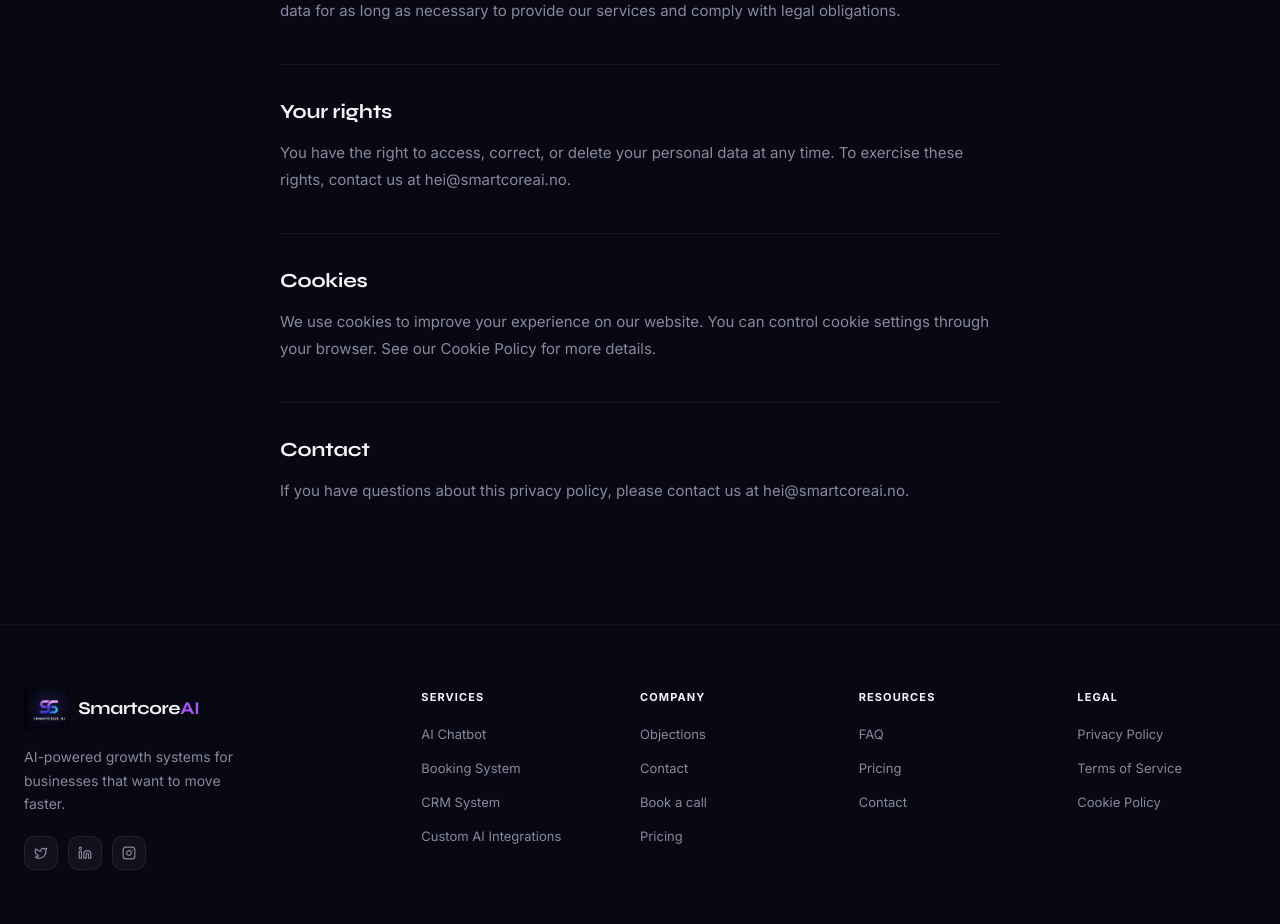
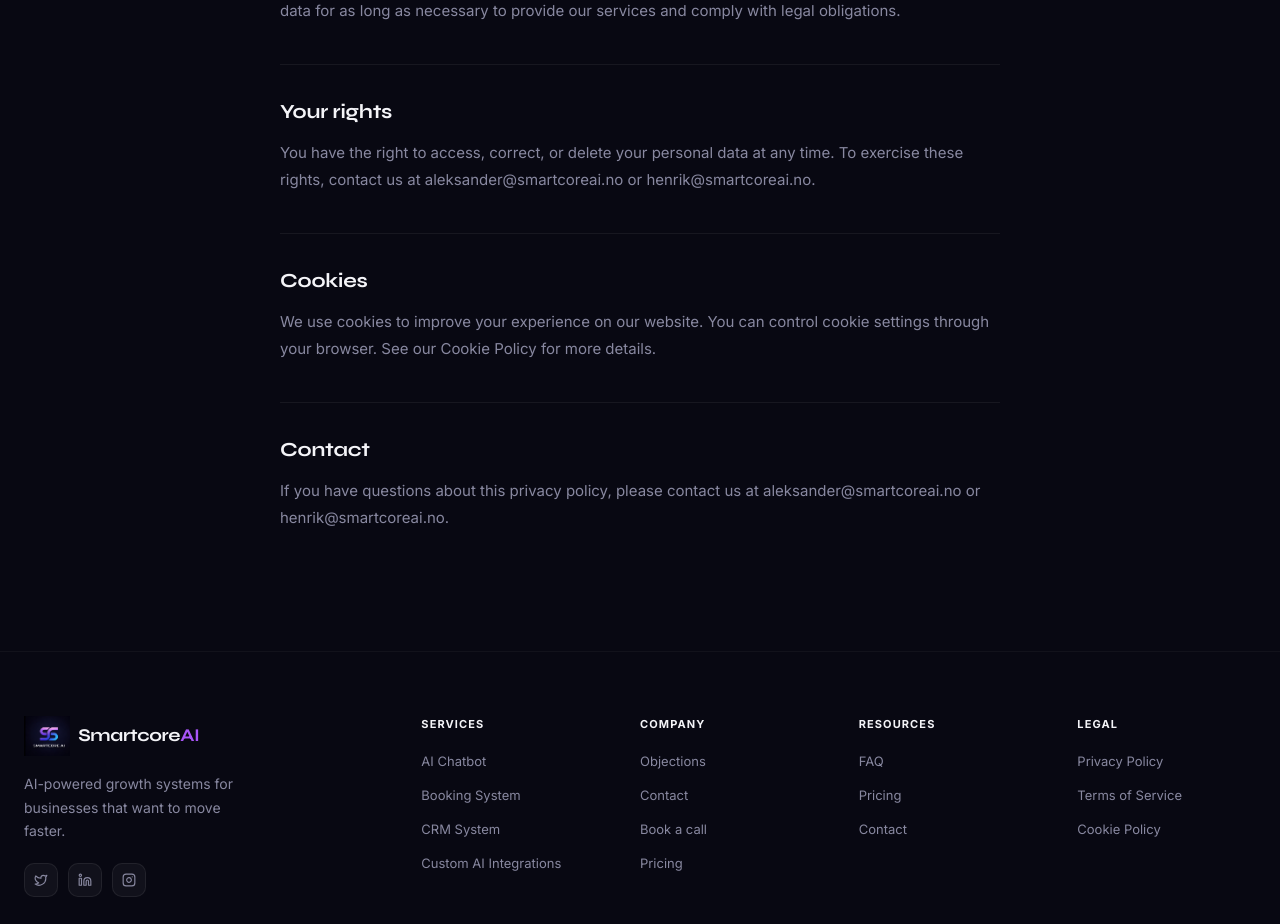
Before and after one commit to Smartcoreai/Smartcoreaimain, a Next.js app: page /privacy in a window 1280 px wide. Shown: the part 880-1804 px from the top of the page. Built offline with nearby package versions, Linux system fonts and the light colour scheme.

Commit message:
fix: update emails, fix legal links, add founding banner with 5 spots

```diff
--- a/app/cookies/page.tsx
+++ b/app/cookies/page.tsx
@@ -27,7 +27,7 @@ export default function CookiesPage() {
               { title: "Language preference", body: "We store your language selection (English or Norwegian) in your browser's localStorage so it persists across visits. This is not a cookie but serves a similar purpose." },
               { title: "Third-party cookies", body: "Calendly (our booking tool) and Stripe (our payment processor) may set their own cookies when you interact with their embedded services. Please refer to their respective privacy policies." },
               { title: "Managing cookies", body: "You can control and delete cookies through your browser settings. Disabling cookies may affect some functionality of the site." },
-              { title: "Contact", body: "Questions about our cookie use? Contact us at hei@smartcoreai.no." },
+              { title: "Contact", body: "Questions about our cookie use? Contact us at aleksander@smartcoreai.no or henrik@smartcoreai.no." },
             ].map(({ title, body }) => (
               <div key={title} style={{ borderTop: "1px solid rgba(255,255,255,0.06)", paddingTop: 32 }}>
                 <h2 style={{ fontFamily: "Syne, sans-serif", fontWeight: 700, fontSize: 20, color: "#f4f4f8", marginBottom: 12, letterSpacing: "-0.01em" }}>{title}</h2>
--- a/app/page.tsx
+++ b/app/page.tsx
@@ -1,5 +1,6 @@
 // updated
 import Navbar from "@/components/Navbar";
+import FoundingBanner from "@/components/FoundingBanner";
 import Hero from "@/components/Hero";
 import Ticker from "@/components/Ticker";
 import Services from "@/components/Services";
@@ -14,6 +15,7 @@ import ScrollReveal from "@/components/ScrollReveal";
 export default function HomePage() {
   return (
     <>
+      <FoundingBanner />
       <Navbar />
       <main>
         <Hero />
--- a/app/privacy/page.tsx
+++ b/app/privacy/page.tsx
@@ -25,9 +25,9 @@ export default function PrivacyPage() {
               { title: "What we collect", body: "We collect information you provide directly to us, such as your name, email address, phone number, and business name when you fill out our contact form. We also collect usage data and analytics to improve our services." },
               { title: "How we use your data", body: "We use the information we collect to respond to your inquiries, provide our services, send relevant communications, and improve our platform. We do not sell your personal data to third parties." },
               { title: "Data storage", body: "Your data is stored securely on our servers and in our CRM system (GoHighLevel). We retain your data for as long as necessary to provide our services and comply with legal obligations." },
-              { title: "Your rights", body: "You have the right to access, correct, or delete your personal data at any time. To exercise these rights, contact us at hei@smartcoreai.no." },
+              { title: "Your rights", body: "You have the right to access, correct, or delete your personal data at any time. To exercise these rights, contact us at aleksander@smartcoreai.no or henrik@smartcoreai.no." },
               { title: "Cookies", body: "We use cookies to improve your experience on our website. You can control cookie settings through your browser. See our Cookie Policy for more details." },
-              { title: "Contact", body: "If you have questions about this privacy policy, please contact us at hei@smartcoreai.no." },
+              { title: "Contact", body: "If you have questions about this privacy policy, please contact us at aleksander@smartcoreai.no or henrik@smartcoreai.no." },
             ].map(({ title, body }) => (
               <div key={title} style={{ borderTop: "1px solid rgba(255,255,255,0.06)", paddingTop: 32 }}>
                 <h2 style={{ fontFamily: "Syne, sans-serif", fontWeight: 700, fontSize: 20, color: "#f4f4f8", marginBottom: 12, letterSpacing: "-0.01em" }}>{title}</h2>
--- a/app/terms/page.tsx
+++ b/app/terms/page.tsx
@@ -27,7 +27,7 @@ export default function TermsPage() {
               { title: "Payment", body: "Services are billed monthly. All prices are in EUR. You may cancel at any time. Refunds are available within 14 days of purchase if you are not satisfied." },
               { title: "Intellectual property", body: "All AI systems, code, and deliverables built by SmartcoreAI for your business are yours upon full payment. We retain the right to use anonymized case studies for marketing purposes unless agreed otherwise." },
               { title: "Limitation of liability", body: "SmartcoreAI is not liable for indirect, incidental, or consequential damages arising from use of our services. Our total liability is limited to the amount paid in the preceding 3 months." },
-              { title: "Contact", body: "Questions about these terms? Contact us at hei@smartcoreai.no." },
+              { title: "Contact", body: "Questions about these terms? Contact us at aleksander@smartcoreai.no or henrik@smartcoreai.no." },
             ].map(({ title, body }) => (
               <div key={title} style={{ borderTop: "1px solid rgba(255,255,255,0.06)", paddingTop: 32 }}>
                 <h2 style={{ fontFamily: "Syne, sans-serif", fontWeight: 700, fontSize: 20, color: "#f4f4f8", marginBottom: 12, letterSpacing: "-0.01em" }}>{title}</h2>
--- a/components/ContactSection.tsx
+++ b/components/ContactSection.tsx
@@ -81,9 +81,13 @@ export default function ContactSection() {
 
             <div style={{ borderTop: "1px solid rgba(255,255,255,0.06)", paddingTop: 24 }}>
               <div style={{ fontSize: 12, fontWeight: 600, color: "#8888a0", textTransform: "uppercase", letterSpacing: "0.08em", marginBottom: 14 }}>{t.contact.directTitle}</div>
-              <a href="mailto:hei@smartcoreai.no" style={{ display: "flex", alignItems: "center", gap: 10, textDecoration: "none", marginBottom: 10 }}>
+              <a href="mailto:aleksander@smartcoreai.no" style={{ display: "flex", alignItems: "center", gap: 10, textDecoration: "none", marginBottom: 10 }}>
                 <Mail size={16} color="#a855f7" />
-                <span style={{ fontSize: 14, color: "#f4f4f8" }}>hei@smartcoreai.no</span>
+                <span style={{ fontSize: 14, color: "#f4f4f8" }}>aleksander@smartcoreai.no</span>
+              </a>
+              <a href="mailto:henrik@smartcoreai.no" style={{ display: "flex", alignItems: "center", gap: 10, textDecoration: "none", marginBottom: 10 }}>
+                <Mail size={16} color="#a855f7" />
+                <span style={{ fontSize: 14, color: "#f4f4f8" }}>henrik@smartcoreai.no</span>
               </a>
               <a href="#booking" style={{ display: "flex", alignItems: "center", gap: 10, textDecoration: "none" }}>
                 <MessageSquare size={16} color="#22d3ee" />
```
